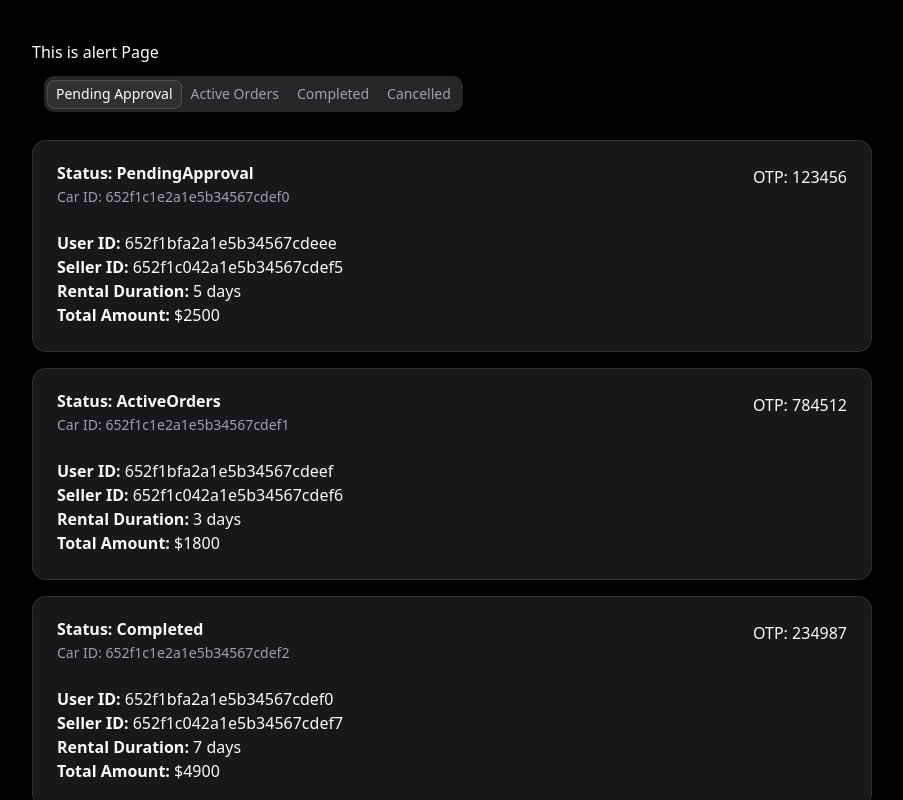
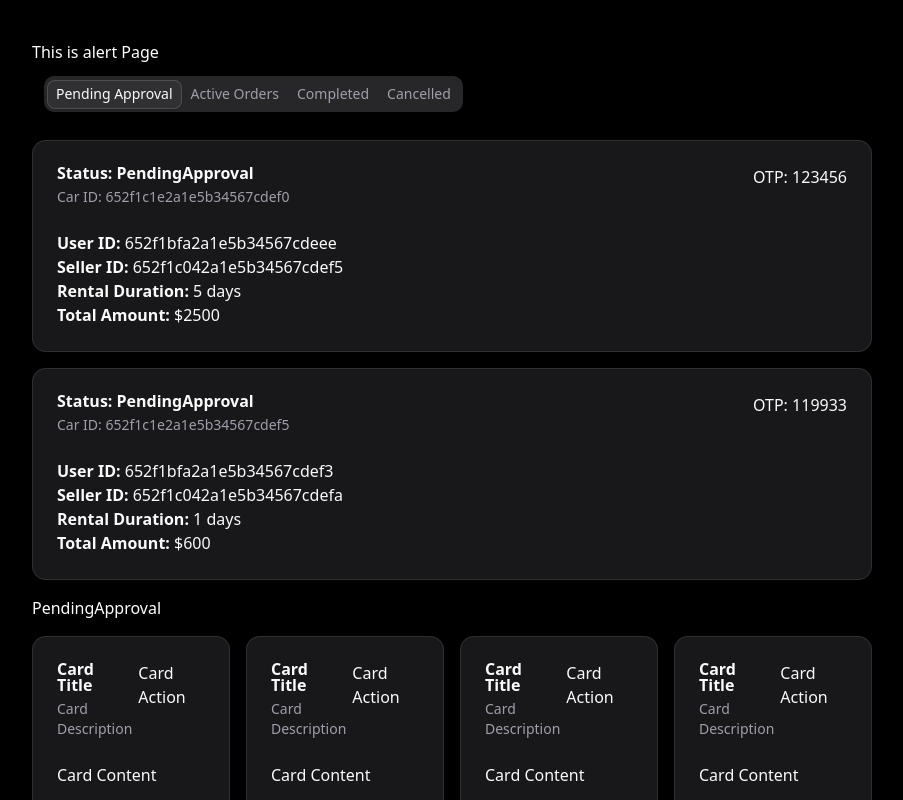
Before and after one commit to ByteBrewer101/carRental, a React (Vite) app in the folder frontend/: page /alerts in a window 1280 px wide. Shown: the top 800 px of the page, without its empty margins (188-1091 px from the left). Built offline with nearby package versions, Linux system fonts and the light colour scheme.

Commit message:
changes20

```diff
--- a/frontend/src/Pages/Alerts.jsx
+++ b/frontend/src/Pages/Alerts.jsx
@@ -3,11 +3,24 @@
 import { MyTabs } from "@/components/MyTabs";
 import { Global_Context } from "@/ContextAPI/GlobalContext";
 import { sampleData } from "@/utils/alertPageSample";
-import { useContext } from "react";
+import { useContext, useEffect, useState } from "react";
 
 export function Alerts() {
+
+  const [currData, setCurrData] = useState([])
+
   const {tabState} = useContext(Global_Context)
-  const sampleDatas = sampleData
+  useEffect(()=>{
+    function CardFilter(selectedTab) {
+      const sampleDatas = sampleData;
+      // eslint-disable-next-line no-unused-vars
+      const myData = sampleDatas.filter((i, k) => {
+        return i.status == selectedTab;
+      });
+      setCurrData(myData);
+    }
+    CardFilter(tabState)
+  },[tabState])
   return (
     <div className="dark flex-col text-white flex justify-center items-center p-10">
       <div className="w-[70%] flex flex-col">
@@ -16,7 +29,7 @@
           <MyTabs />
         </div>
         <div className="flex flex-col w-full space-y-4 mt-4">
-          {sampleDatas.map((data, index) => (
+          {currData.map((data, index) => (
             <ItemCard
               key={index}
               car_id={data.car_id}
--- a/frontend/src/components/ItemCard.jsx
+++ b/frontend/src/components/ItemCard.jsx
@@ -3,7 +3,6 @@
   CardAction,
   CardContent,
   CardDescription,
-  CardFooter,
   CardHeader,
   CardTitle,
 } from "./ui/card";
```
